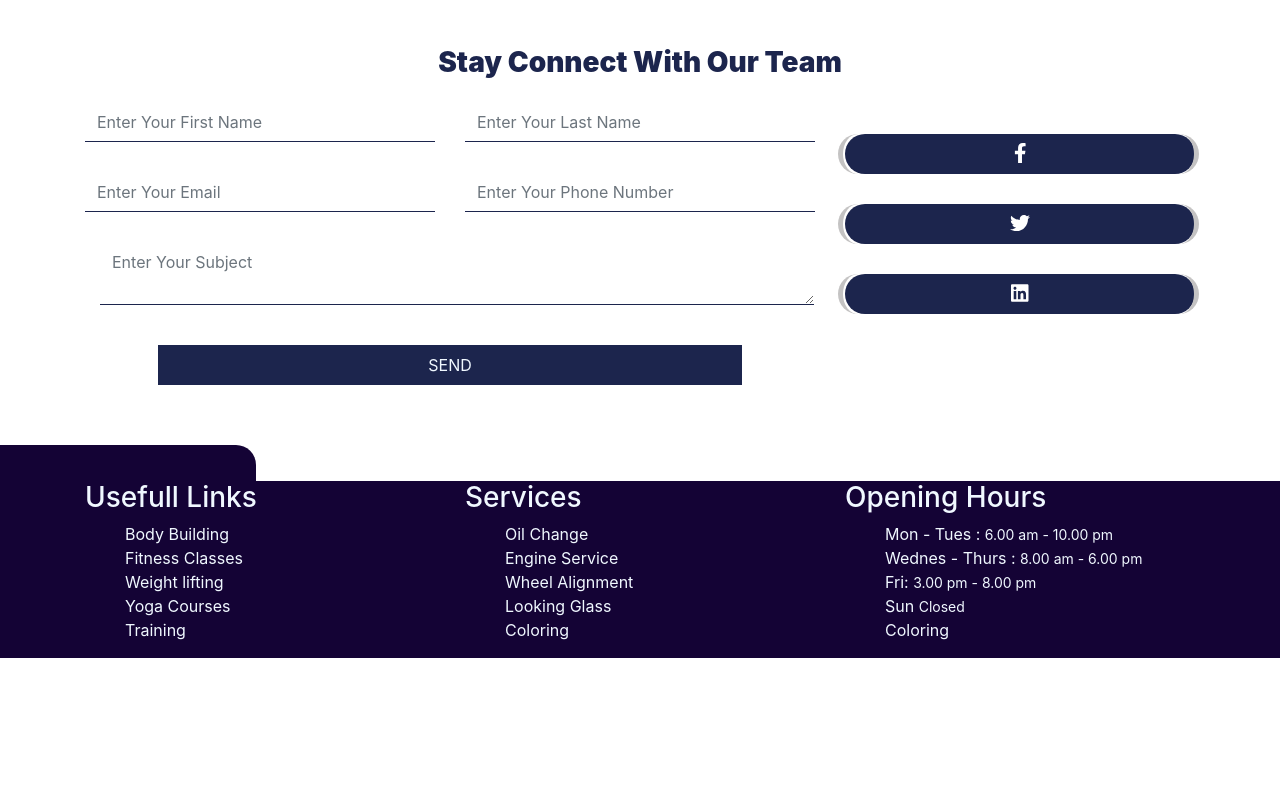
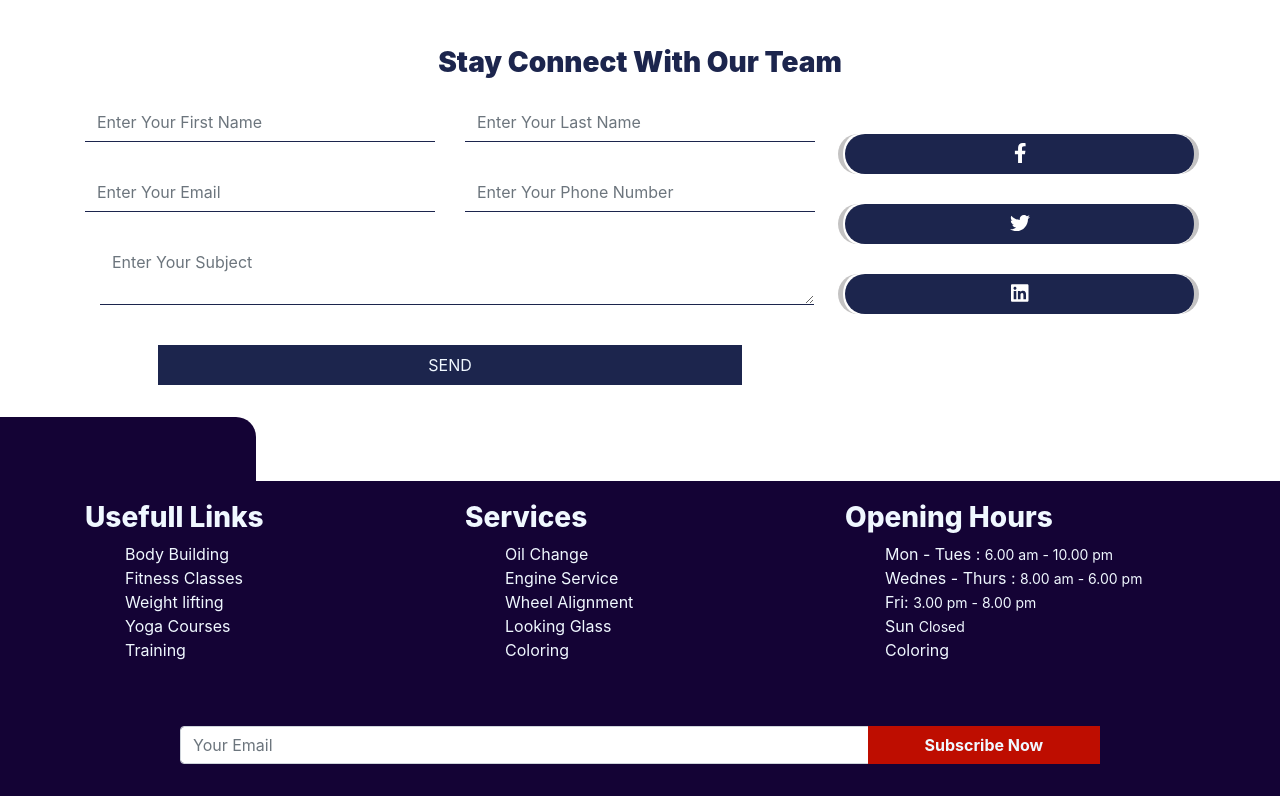
Before and after one commit to misbah41/Car-Reapai-Shop, a React (Create React App) app: page / in a window 1280 px wide. Shown: the part 2299-3095 px from the top of the page. Before the commit the page ends 2957 px from the top, so only its background shows below. Built offline with nearby package versions, Linux system fonts and the light colour scheme; no server answers.

Commit message:
some end

```diff
--- a/src/components/Home/Header/Banner/Banner.css
+++ b/src/components/Home/Header/Banner/Banner.css
@@ -9,6 +9,7 @@
   padding-top: 188px;
   background-repeat: no-repeat;
   background-size: cover;
+  background-attachment: fixed;
 }
 
 
--- a/src/components/Shared/Footer/Footer/Footer.css
+++ b/src/components/Shared/Footer/Footer/Footer.css
@@ -21,3 +21,38 @@
   cursor: pointer;
   list-style: none;
 }
+.usefullLink>h3{
+  font-weight: 800;
+  padding-top: 20px;
+}
+.btn-subcribe{
+  width: 30%;
+  margin-left: -10%;
+  border: none;
+  background-color: rgb(190, 13, 0);
+  color: aliceblue;
+  font-weight: 700;
+}
+
+
+
+
+/* width */
+::-webkit-scrollbar {
+  width: 20px;
+}
+
+/* Track */
+::-webkit-scrollbar-track {
+  box-shadow: inset 0 0 5px grey;
+}
+
+/* Handle */
+::-webkit-scrollbar-thumb {
+  background: rgb(85, 0, 255);
+}
+
+/* Handle on hover */
+::-webkit-scrollbar-thumb:hover {
+  background: rgb(85, 0, 255);;
+}
--- a/src/components/Shared/Footer/Footer/Footer.jsx
+++ b/src/components/Shared/Footer/Footer/Footer.jsx
@@ -1,46 +1,16 @@
-import React from 'react';
-import './Footer.css';
+import React from "react";
+import FooterSubscribe from "../FooterSubscribe/FooterSubscribe";
+import "./Footer.css";
+import FooterContent from "./FooterContent/FooterContent";
 const Footer = () => {
   return (
-    <section className='footerWrapper'>
+    <section className="footerWrapper">
       <div className="container">
         <div className="row">
-          <div className="col-sm-6 col-md-4">
-            <div className="usefullLink">
-              <h3>Usefull Links</h3>
-              <ul>
-                <li>Body Building</li>
-                <li>Fitness Classes</li>
-                <li>Weight lifting</li>
-                <li>Yoga Courses</li>
-                <li>Training</li>
-              </ul>
-            </div>
-          </div>
-          <div className="col-sm-6 col-md-4">
-            <div className="usefullLink">
-              <h3>Services</h3>
-              <ul>
-                <li>Oil Change</li>
-                <li>Engine Service</li>
-                <li>Wheel Alignment</li>
-                <li>Looking Glass</li>
-                <li>Coloring</li>
-              </ul>
-            </div>
-          </div>
-          <div className="col-sm-6 col-md-4">
-            <div className="usefullLink">
-              <h3>Opening Hours</h3>
-              <ul>
-                <li>Mon - Tues : <small>6.00 am - 10.00 pm</small></li>
-                <li>Wednes - Thurs : <small>8.00 am - 6.00 pm</small></li>
-                <li>Fri: <small>3.00 pm - 8.00 pm</small></li>
-                <li>Sun <small>Closed</small></li>
-                <li>Coloring</li>
-              </ul>
-            </div>
-          </div>
+          <FooterContent />
+        </div>
+        <div className="row justify-content-center">
+          <FooterSubscribe />
         </div>
       </div>
     </section>
--- /dev/null
+++ b/src/components/Shared/Footer/Footer/FooterContent/FooterContent.jsx
@@ -0,0 +1,54 @@
+import React from "react";
+
+const FooterContent = () => {
+  return (
+    <>
+      <div className="col-sm-6 col-md-4">
+        <div className="usefullLink">
+          <h3>Usefull Links</h3>
+          <ul>
+            <li>Body Building</li>
+            <li>Fitness Classes</li>
+            <li>Weight lifting</li>
+            <li>Yoga Courses</li>
+            <li>Training</li>
+          </ul>
+        </div>
+      </div>
+      <div className="col-sm-6 col-md-4">
+        <div className="usefullLink">
+          <h3>Services</h3>
+          <ul>
+            <li>Oil Change</li>
+            <li>Engine Service</li>
+            <li>Wheel Alignment</li>
+            <li>Looking Glass</li>
+            <li>Coloring</li>
+          </ul>
+        </div>
+      </div>
+      <div className="col-sm-6 col-md-4">
+        <div className="usefullLink">
+          <h3>Opening Hours</h3>
+          <ul>
+            <li>
+              Mon - Tues : <small>6.00 am - 10.00 pm</small>
+            </li>
+            <li>
+              Wednes - Thurs : <small>8.00 am - 6.00 pm</small>
+            </li>
+            <li>
+              Fri: <small>3.00 pm - 8.00 pm</small>
+            </li>
+            <li>
+              Sun <small>Closed</small>
+            </li>
+            <li>Coloring</li>
+          </ul>
+        </div>
+      </div>
+    </>
+  );
+};
+
+export default FooterContent;
--- /dev/null
+++ b/src/components/Shared/Footer/FooterSubscribe/FooterSubscribe.jsx
@@ -0,0 +1,22 @@
+import React from "react";
+
+const FooterSubscribe = () => {
+  return (
+    <div className="col-sm-10 mb-3 mt-5">
+      <form className="form-group d-flex">
+        <input
+          className="form-control mr-sm-2"
+          type="email"
+          name='email'
+          placeholder="Your Email"
+          aria-label="Search"
+        />
+        <button className="btn-subcribe my-2 my-sm-0" type="submit">
+          Subscribe Now
+        </button>
+      </form>
+    </div>
+  );
+};
+
+export default FooterSubscribe;
```
Also changed, not shown: src/components/Shared/Footer/FooterCard/FooterCard.jsx (deleted, +0 -11 lines).
